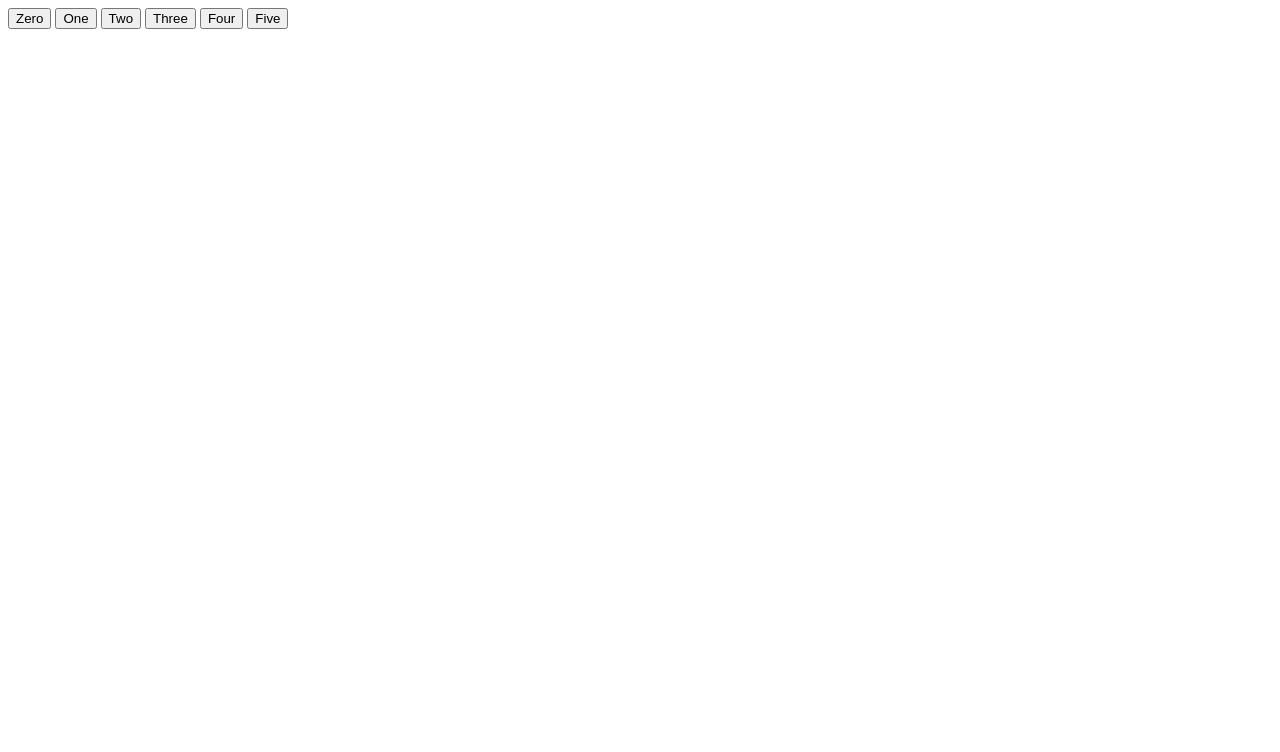
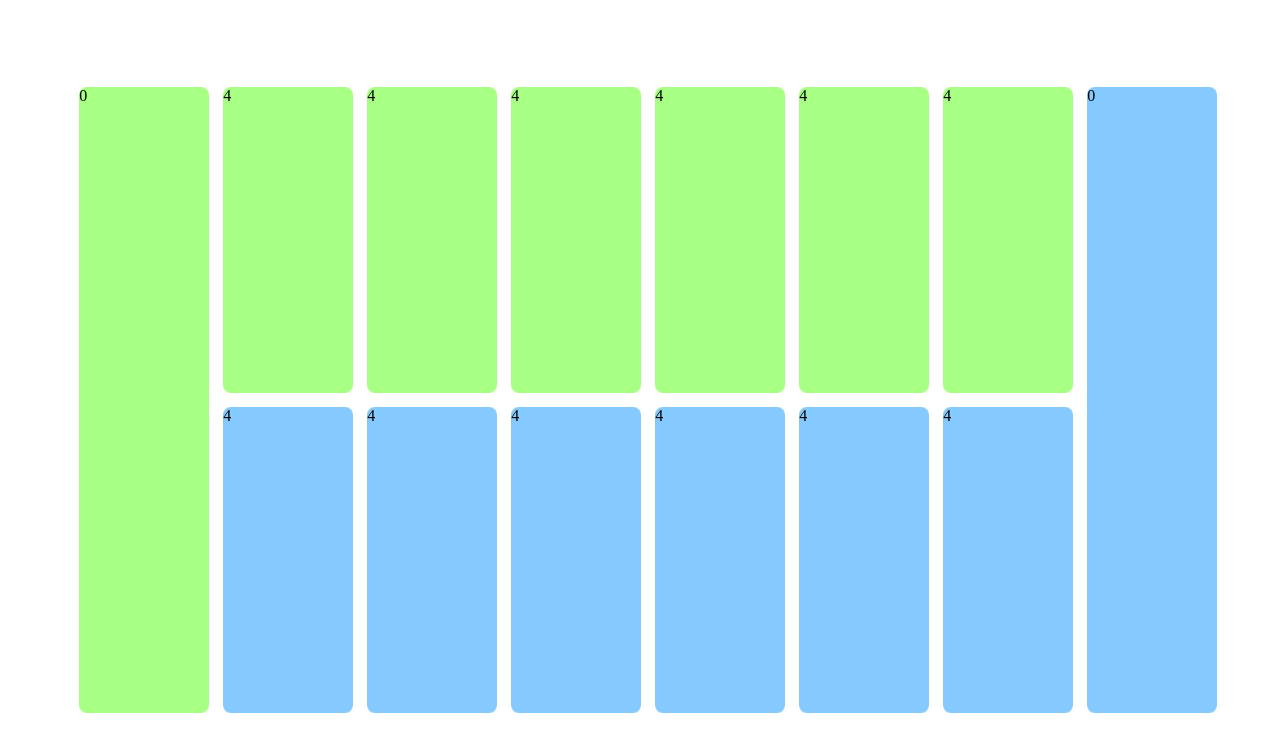
Before and after one commit to nzhang7/2019-coding-exercises, a plain HTML site: page mancala/index.html in a window 1280 px wide. Drawn offline with Linux system fonts and the light colour scheme.

Commit message:
Update index.html
gave every pit a div, got rid of buttons but connected the onclick listeners to the player-side divs

```diff
--- a/mancala/index.html
+++ b/mancala/index.html
@@ -12,12 +12,22 @@
 
 	<body>
 		<div id="root">
-			<button onclick="playerChoice(0)">Zero</button>
-			<button onclick="playerChoice(1)">One</button>
-			<button onclick="playerChoice(2)">Two</button>
-			<button onclick="playerChoice(3)">Three</button>
-			<button onclick="playerChoice(4)">Four</button>
-			<button onclick="playerChoice(5)">Five</button>
+			<div class="container">
+				<div id="pit13" class="pit pit-big"></div>
+				<div id="pit6" class="pit pit-big"></div>
+				<div id="pit0" class="pit small-player-pit" onclick="playerChoice(0)"></div>
+				<div id="pit1" class="pit small-player-pit" onclick="playerChoice(1)"></div>
+				<div id="pit2" class="pit small-player-pit" onclick="playerChoice(2)"></div>
+				<div id="pit3" class="pit small-player-pit" onclick="playerChoice(3)"></div>
+				<div id="pit4" class="pit small-player-pit" onclick="playerChoice(4)"></div>
+				<div id="pit5" class="pit small-player-pit" onclick="playerChoice(5)"></div>
+				<div id="pit7" class="pit small-computer-pit"></div>
+				<div id="pit8" class="pit small-computer-pit"></div>
+				<div id="pit9" class="pit small-computer-pit"></div>
+				<div id="pit10" class="pit small-computer-pit"></div>
+				<div id="pit11" class="pit small-computer-pit"></div>
+				<div id="pit12" class="pit small-computer-pit"></div>
+			</div>
 		</div>
 	</body>
 </html>
```
